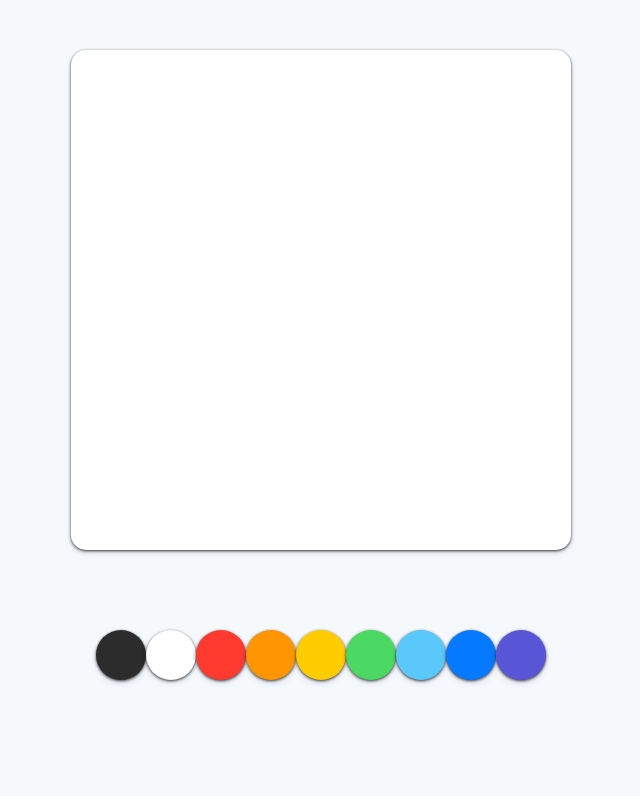
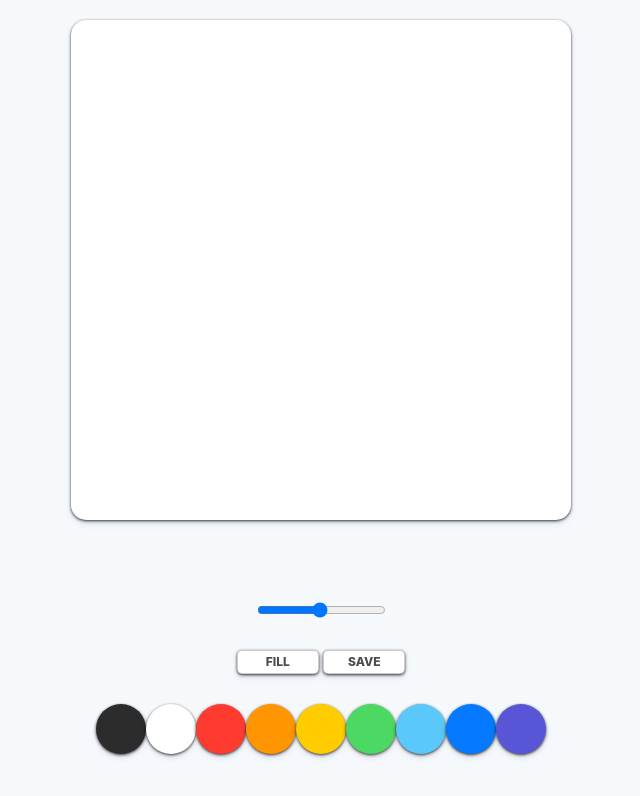
Before and after one commit to iamjunho/vanillaJS_paint, a plain HTML site: page index.html in a window 1280 px wide. Shown: the whole page, without its empty margins (319-959 px from the left). Drawn offline with Linux system fonts and the light colour scheme.

Commit message:
Lecture 1.2 - Style part 2

```diff
--- a/index.html
+++ b/index.html
@@ -8,6 +8,20 @@
   <script defer src="app.js"></script>
   <canvas id="jsCanvas" class="canvas"></canvas>
   <div class="controls">
+    <div class="controls_range">
+      <input
+        type="range"
+        id="jsRange"
+        min="0.1"
+        max="5.0"
+        value="2.5"
+        step="0.1"
+      />
+    </div>
+    <div class="controls_btns">
+      <button id="jsMode">Fill</button>
+      <button id="jsSave">Save</button>
+    </div>
     <div class="controls_colors" id="jsColors">
       <div class="controls_color" style="background-color: #2c2c2c"></div>
       <div class="controls_color" style="background-color: white"></div>
--- a/style.css
+++ b/style.css
@@ -8,6 +8,7 @@ body {
   flex-direction: column;
   align-items: center;
   padding-top: 50px;
+  padding: 20px 0px;
 }
 
 .canvas {
@@ -20,6 +21,33 @@ body {
 
 .controls {
   margin-top: 80px;
+  display: flex;
+  flex-direction: column;
+  align-items: center;
+}
+
+.controls .controls_btns {
+  margin-bottom: 30px;
+}
+
+.controls_btns button {
+  all: unset;
+  cursor: pointer;
+  background-color: white;
+  padding: 5px 0px;
+  width: 80px;
+  text-align: center;
+  border-radius: 5px;
+  box-shadow: 0 4px 6px rgba(50, 50, 93, 0.11), 0 1px 3px rgba(0, 0, 0, 0.8);
+  border: 1px solid rgba(0, 0, 0, 0.2);
+  color: rgba(0, 0, 0, 0.7);
+  text-transform: uppercase;
+  font-weight: 800;
+  font-size: 12px;
+}
+
+.controls_btns button:active {
+  transform: scale(0.98);
 }
 
 .controls .controls_colors {
@@ -33,3 +61,7 @@ body {
   cursor: pointer;
   box-shadow: 0 4px 6px rgba(50, 50, 93, 0.11), 0 1px 3px rgba(0, 0, 0, 0.8);
 }
+
+.controls .controls_range {
+  margin-bottom: 30px;
+}
```
